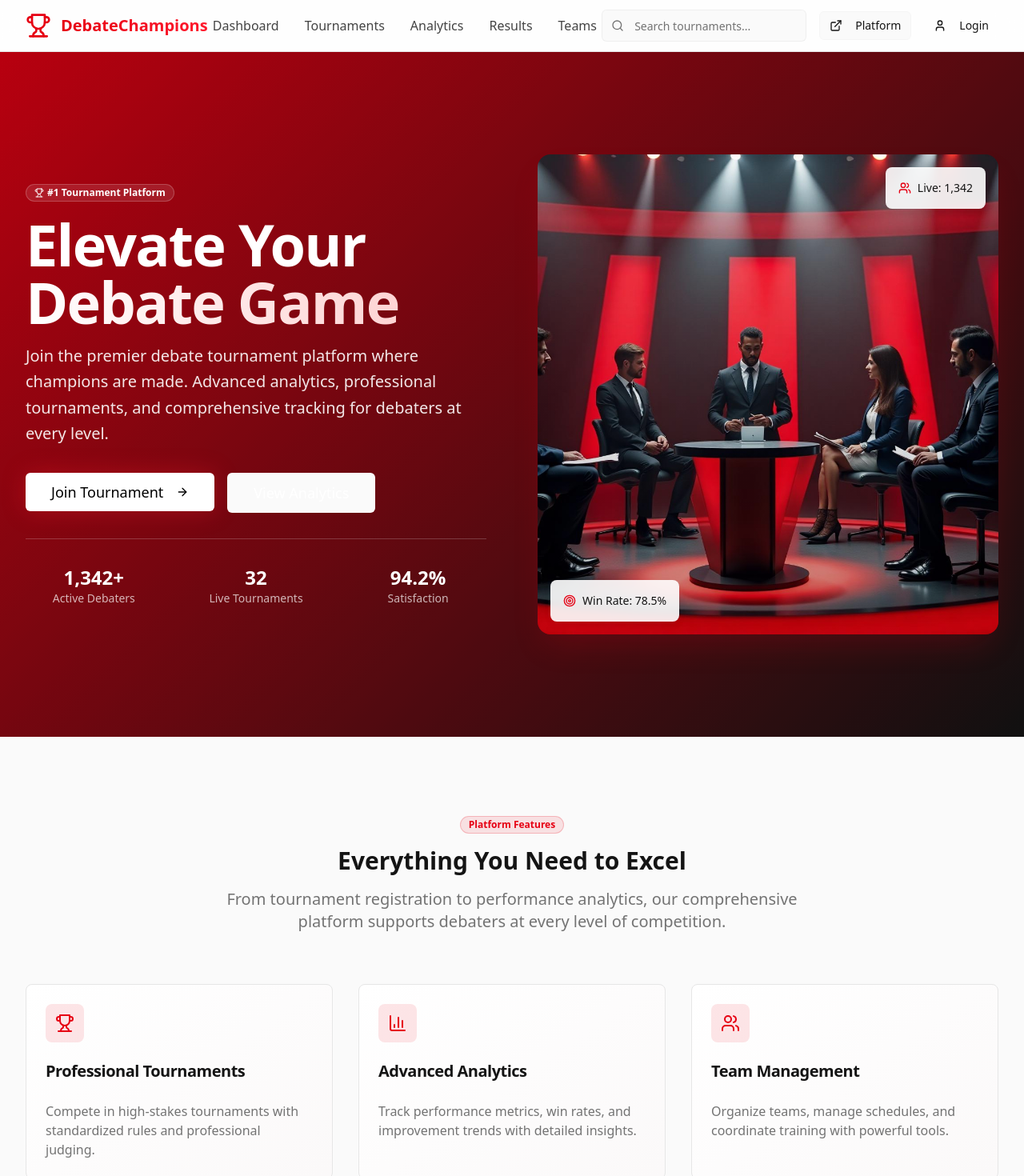
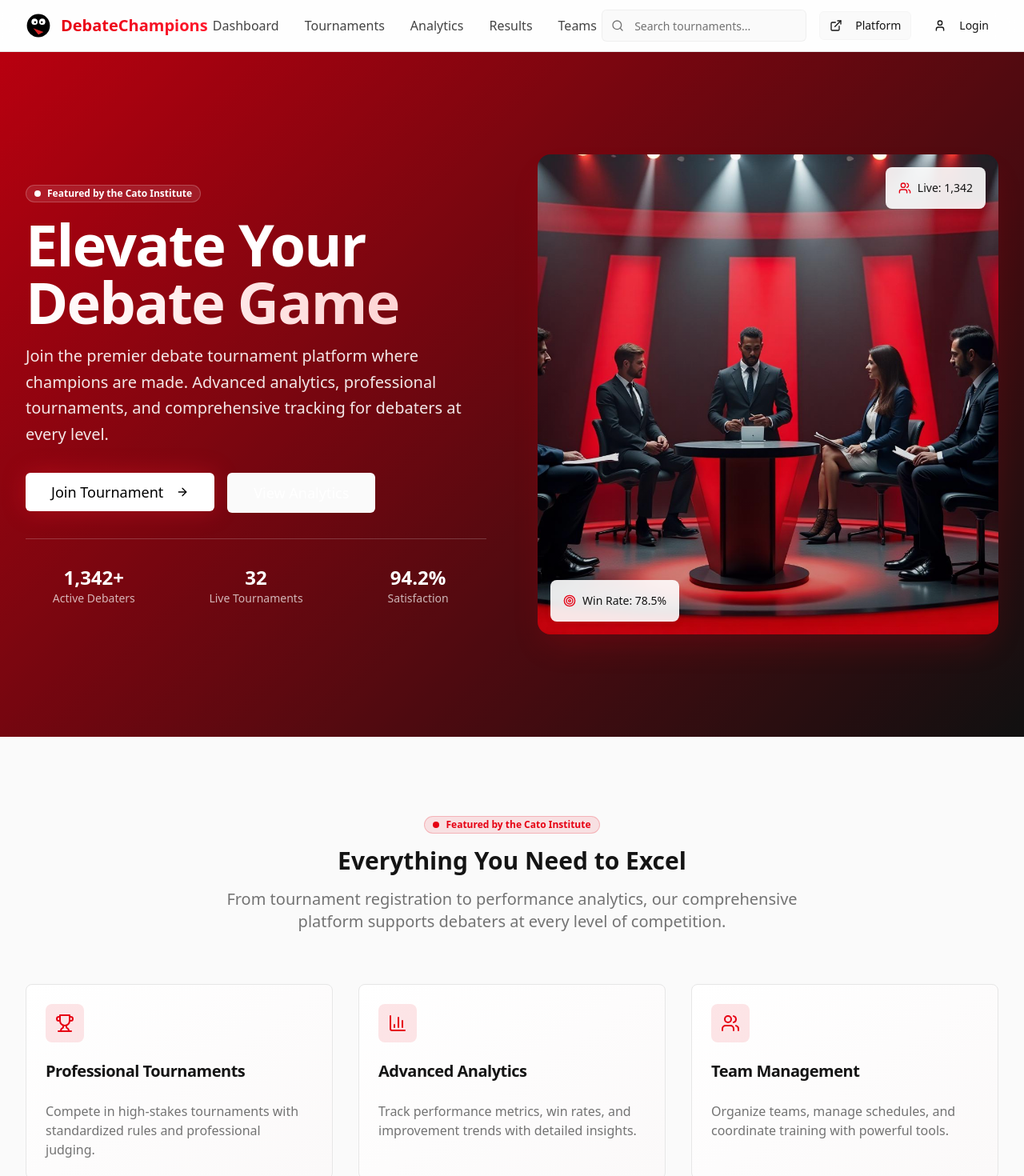
Before and after one commit to AdjustExperiment/ziggy-web-app, a React (Vite) app: page / in a window 1280 px wide. Shown: the top 1470 px of the page at 80% size. Built offline with nearby package versions, Linux system fonts and the light colour scheme.

Commit message:
Update logo and graphics
Update website logo to the attached image and adjust graphics to match the new font style and color scheme.

```diff
--- a/src/components/Hero.tsx
+++ b/src/components/Hero.tsx
@@ -14,8 +14,8 @@ export function Hero() {
           <div className="space-y-8">
             <div className="space-y-4">
               <Badge className="bg-white/10 text-white border-white/20 hover:bg-white/20">
-                <Trophy className="h-3 w-3 mr-1" />
-                #1 Tournament Platform
+                <span className="inline-block w-2 h-2 bg-white rounded-full mr-2"></span>
+                Featured by the Cato Institute
               </Badge>
 
               <h1 className="text-4xl font-bold tracking-tight text-white sm:text-6xl lg:text-7xl">
--- a/src/components/Navbar.tsx
+++ b/src/components/Navbar.tsx
@@ -1,5 +1,6 @@
 import { useState } from "react";
-import { Search, Menu, X, Trophy, ExternalLink, User } from "lucide-react";
+import { Search, Menu, X, ExternalLink, User } from "lucide-react";
+import debateLogo from "@/assets/debate-logo.svg";
 import { Button } from "@/components/ui/button";
 import { Input } from "@/components/ui/input";
 import {
@@ -26,7 +27,7 @@ export function Navbar() {
         <div className="flex h-16 items-center justify-between">
           {/* Logo */}
           <div className="flex items-center space-x-3">
-            <Trophy className="h-8 w-8 text-primary" />
+            <img src={debateLogo} alt="Debate Champions Logo" className="h-8 w-8" />
             <span className="text-xl font-bold bg-gradient-accent bg-clip-text text-transparent">
               DebateChampions
             </span>
--- a/src/pages/Index.tsx
+++ b/src/pages/Index.tsx
@@ -46,9 +46,10 @@ const Index = () => {
       <section className="py-24 bg-background">
         <div className="mx-auto max-w-7xl px-4 sm:px-6 lg:px-8">
           <div className="text-center mb-16">
-            <Badge className="mb-4 bg-primary/10 text-primary border-primary/20">
-              Platform Features
-            </Badge>
+              <Badge className="mb-4 bg-primary/10 text-primary border-primary/20">
+                <span className="inline-block w-2 h-2 bg-primary rounded-full mr-2"></span>
+                Featured by the Cato Institute
+              </Badge>
             <h2 className="text-3xl font-bold text-foreground mb-4">
               Everything You Need to Excel
             </h2>
```
Also changed, not shown: src/assets/debate-logo.svg (added).
